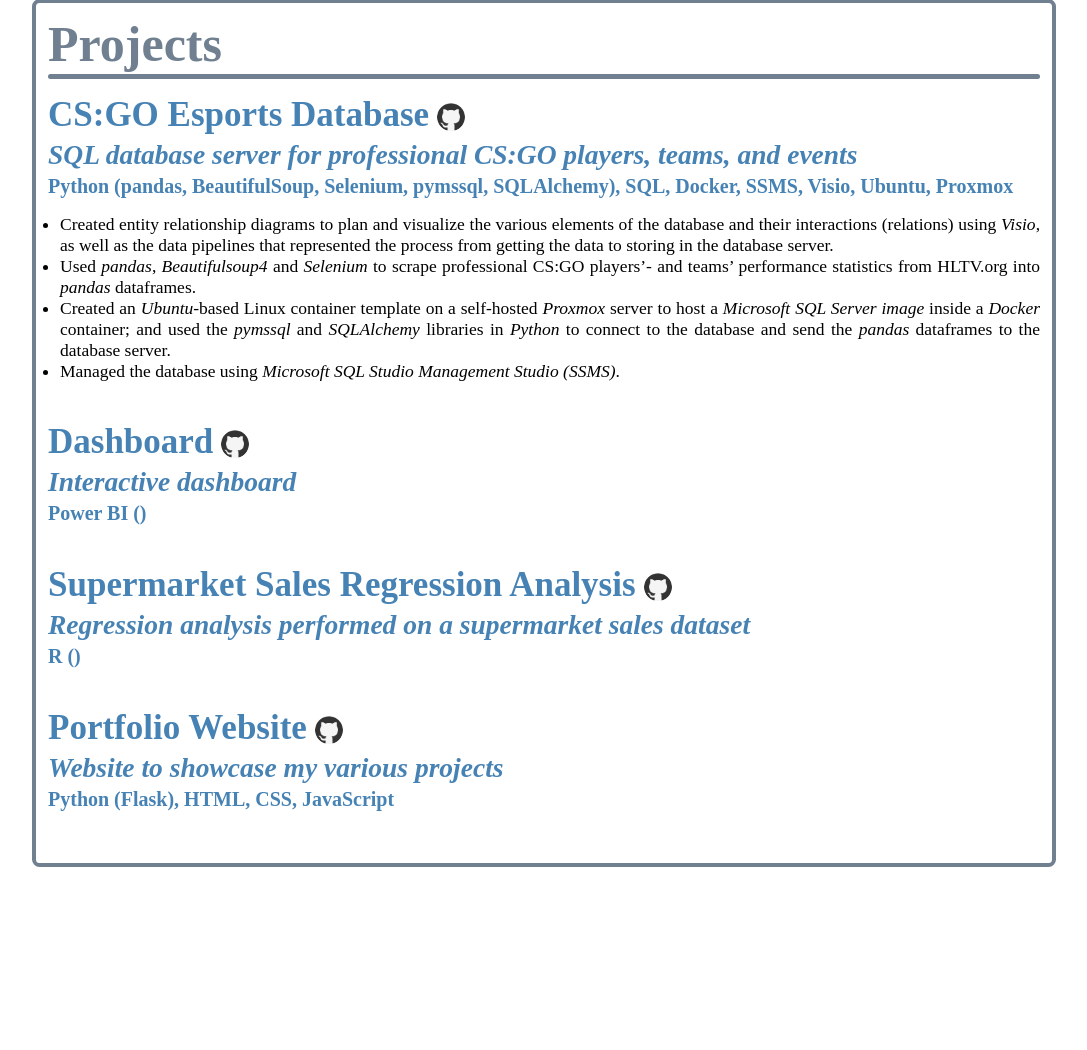
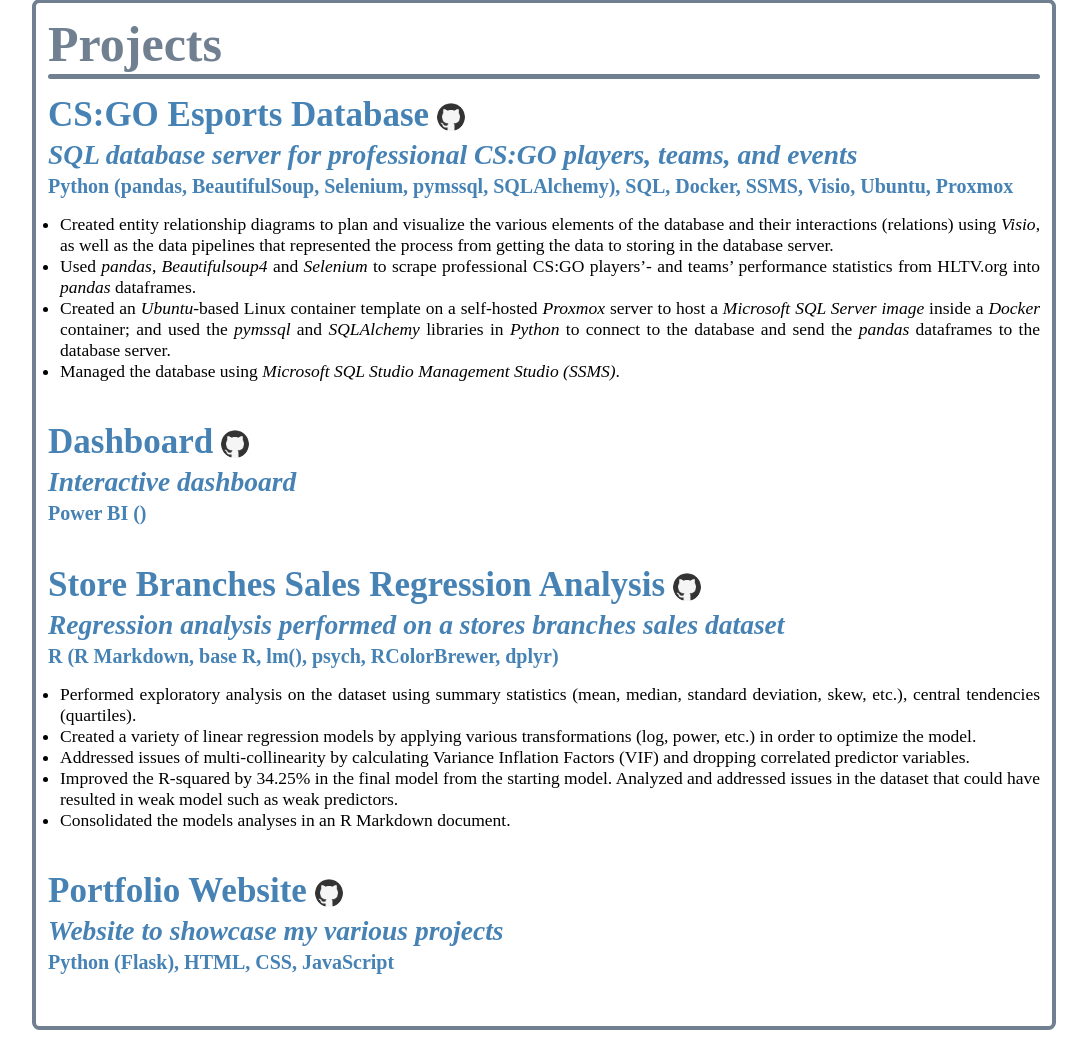
Before and after one commit to renadgharz/Portfolio-Website, a Flask app: page /projects in a window 1280 px wide. Shown: the part 85-1135 px from the top of the page, without its empty margins (96-1183 px from the left). Before the commit the page ends 952 px from the top, so only its background shows below. Run offline with Flask 2, Linux system fonts and the light colour scheme.

Commit message:
store branches regression project

```diff
--- a/templates/projects.html
+++ b/templates/projects.html
@@ -40,13 +40,17 @@
 
 <div class="project">
     <div class="project-name-icon-alignment">
-        <h2 class="project-name">Supermarket Sales Regression Analysis</h2>
-        <a href="https://github.com/renadgharz/Supermarket-Sales-Regression" target="_blank"><img src="../static/img/github_logo.png" class="project-github-icon"></a><br>
+        <h2 class="project-name">Store Branches Sales Regression Analysis</h2>
+        <a href="https://github.com/renadgharz/Store-Branches-Sales" target="_blank"><img src="../static/img/github_logo.png" class="project-github-icon"></a><br>
     </div>
-    <h3 class="project-summary">Regression analysis performed on a supermarket sales dataset</h3>
-    <h4 class="project-tools">R ()</h4>
+    <h3 class="project-summary">Regression analysis performed on a stores branches sales dataset</h3>
+    <h4 class="project-tools">R (R Markdown, base R, lm(), psych, RColorBrewer, dplyr)</h4>
     <ul class="project-description">
-
+        <li>Performed exploratory analysis on the dataset using summary statistics (mean, median, standard deviation, skew, etc.), central tendencies (quartiles).</li>
+        <li>Created a variety of linear regression models by applying various transformations (log, power, etc.) in order to optimize the model.</li>
+        <li>Addressed issues of multi-collinearity by calculating Variance Inflation Factors (VIF) and dropping correlated predictor variables.</li>
+        <li>Improved the R-squared by 34.25% in the final model from the starting model. Analyzed and addressed issues in the dataset that could have resulted in weak model such as weak predictors.</li>
+        <li>Consolidated the models analyses in an R Markdown document.</li>
     </ul>
 </div>
 <div class="project">
```
